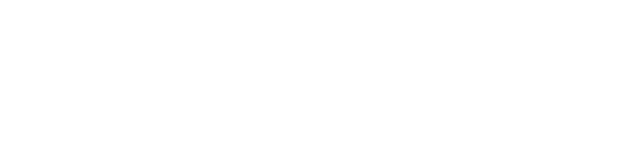
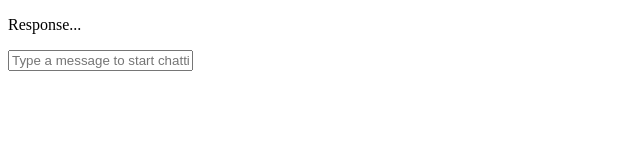
Before and after one commit to lukeplays33/Love-Birds, a plain HTML site: page index.html in a window 1280 px wide. Shown: the whole page, without its empty margins (0-640 px from the left). Drawn offline with Linux system fonts and the light colour scheme.

Commit message:
added bsic elements

```diff
--- a/index.html
+++ b/index.html
@@ -8,6 +8,10 @@
 </head>
 <body>
 
+    <p id="response">Response...</p>
+
+    <input id="msg" placeholder="Type a message to start chatting"></input>
+
 <script type="module" src="./js/main.js"></script>
 
 </body>
```
